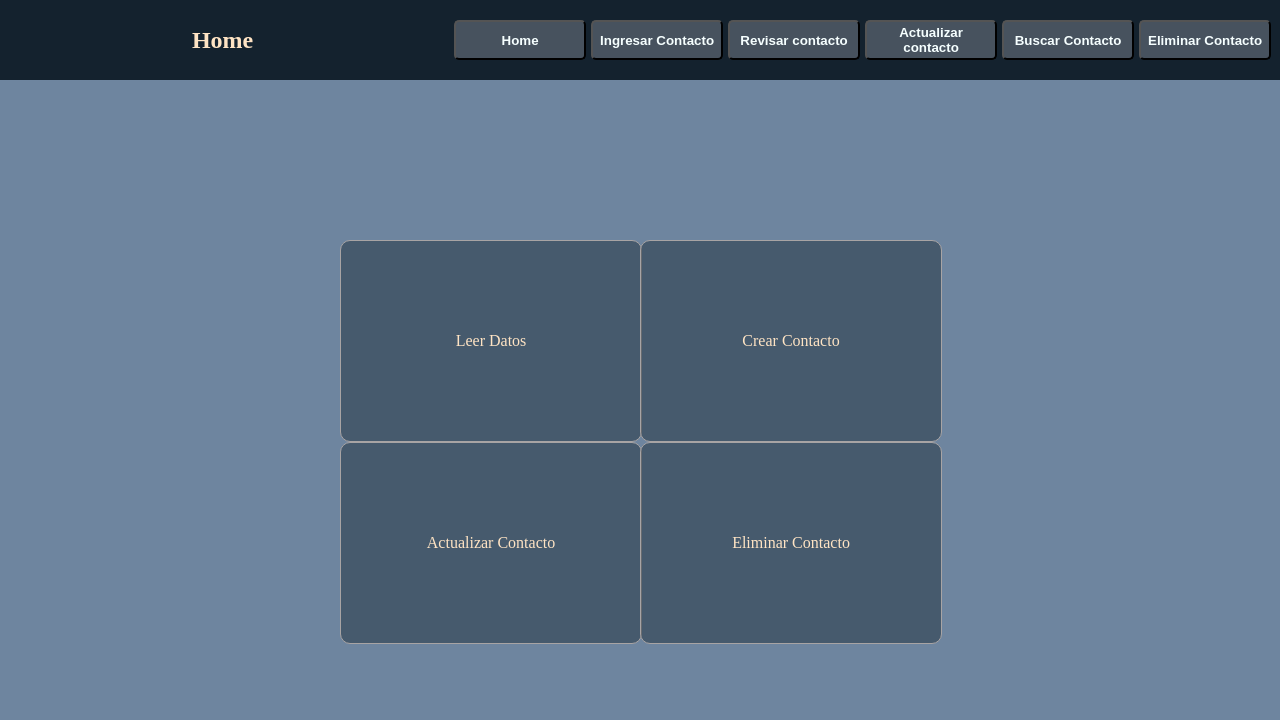
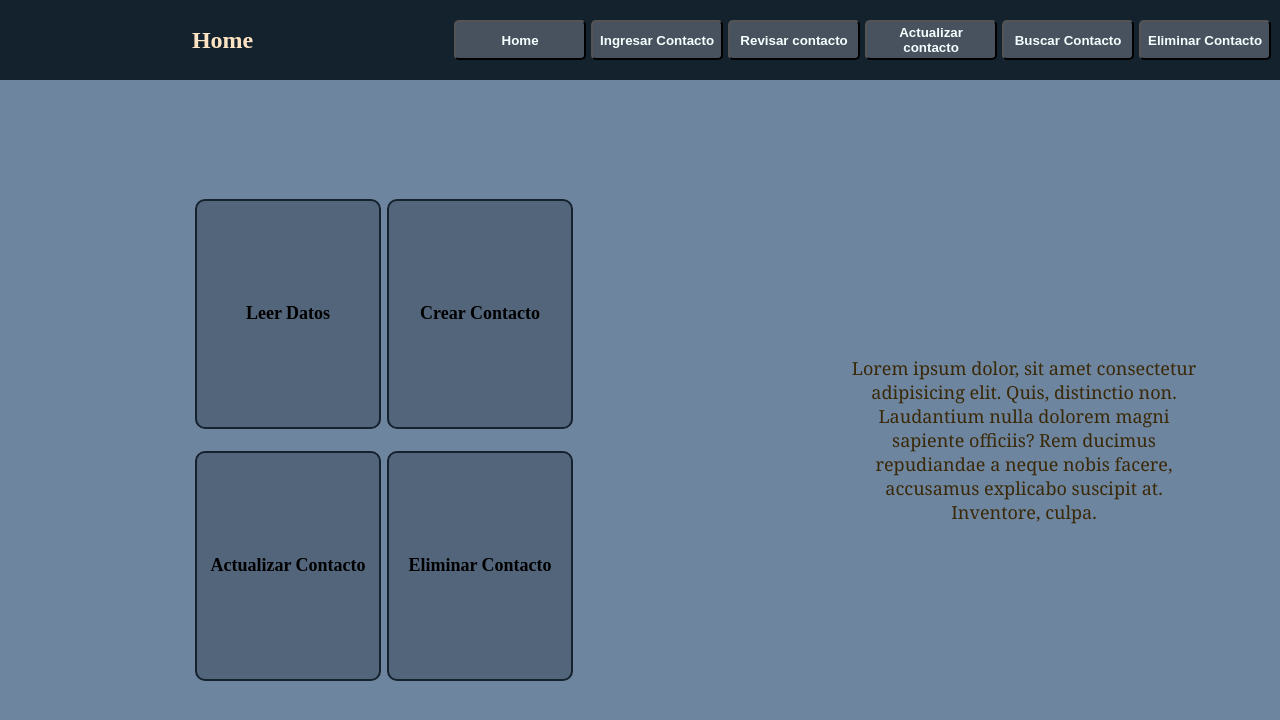
Before and after one commit to DiegoAmaya19/AgendaTelefonica, an Angular app in the folder AgendaTelefonica/AgendaTelelefonica_FrontEnd/AgendaTelefonicaAngular/: page / in a window 1280 px wide. Shown: the top 720 px of the page. Built offline with nearby package versions, Linux system fonts and the light colour scheme.

Commit message:
Cambio diseño de page Main

```diff
--- a/AgendaTelefonica/AgendaTelelefonica_FrontEnd/AgendaTelefonicaAngular/src/app/Component/view-main/main/main.component.css
+++ b/AgendaTelefonica/AgendaTelelefonica_FrontEnd/AgendaTelefonicaAngular/src/app/Component/view-main/main/main.component.css
@@ -3,62 +3,69 @@
   background-color: #6E859F;
   width: 100vw;
   display: flex;
+}
+
+:root{
+  --varColorLetraNormal: #e2e2e2;
+  --varColorLetraHover: #14222E;
+}
+
+.left-main{
+  height: 100%;
+  width: 60%;
+  display: flex;
   align-items: center;
   justify-content: center;
+  float: left;
 }
 
 .div-main-dasboard {
-  height: 400px;
-  width: 600px;
+  height: 70%;
+  width: 50%;
+  display: block;
+}
+
+.div-main-dasboard .box-one, .box-two {
+  display: block;
+  height: 100%;
+  width: 50%;
+}
+
+.div-a{
+  width: 100%;
+  height: 50%;
   display: flex;
   align-items: center;
   justify-content: center;
-}
-
-.div-main-dasboard button a {
-  background-color: #14222E70;
-  color: bisque;
-  height: 50%;
-  width: 100%;
-  display: flex;
-  align-items: center;
-  justify-content: center;
-  border: solid 1px rgb(168, 164, 164);
+  background: none;
   border-radius: 10px;
-  cursor: pointer;
-}
-
-.div-main-dasboard a {
-  background-color: #14222E70;
-  color: bisque;
-  height: 50%;
-  width: 100%;
-  display: flex;
-  align-items: center;
-  justify-content: center;
-  border: solid 1px rgb(168, 164, 164);
-  border-radius: 10px;
+  color: var(--varColorLetraNormal);
   cursor: pointer;
   text-decoration: none;
 }
 
-.div-main-dasboard a:focus {
-  background-color: rgba(255, 228, 196, 0.3);
-  color: #14222E;
+.div-a:hover {
+  border: #14222E solid 3px;
+  margin: 5px;
   font-size: 15px;
   font-weight: 900;
 }
 
-.div-main-dasboard a:hover {
-  background-color: rgba(255, 228, 196, 0.3);
-  color: #14222E;
-  font-size: 15px;
-  font-weight: 900;
-}
-
-.div-main-dasboard div {
-  height: 100%;
-  width: 50%;
+.div-main-dasboard div .div-a a {
+  color: var(--varColorLetraNormal);
+  font-size: 18px;
+  font-weight: bold;
+  text-decoration: none;
+  background-color: #14222E50;
+  height: 90%;
+  width: 95%;
+  margin: 0;
+  padding: 0;
+  display: flex;
+  align-items: center;
+  justify-content: center;
+  border: solid 2px #14222E;
+  border-radius: 10px;
 }
 
 .box-one {
@@ -68,3 +75,27 @@
 .box-two {
   float: right;
 }
+
+.right-main{
+  width: 40%;
+  height: 100%;
+  display: flex;
+  justify-content: center;
+  align-items: center;
+}
+
+.right-main .div-text-descripcion{
+  width: 70%;
+  height: 100%;
+  display: flex;
+  align-items: center;
+  justify-content: center;
+}
+
+.text-descripcion{
+  text-align: center;
+  font-size: large;
+  font-family:Georgia, 'Times New Roman', Times, serif;
+  font-weight: 500;
+  color: rgb(58, 41, 8);
+}
--- a/AgendaTelefonica/AgendaTelelefonica_FrontEnd/AgendaTelefonicaAngular/src/app/Component/view-main/main/main.component.html
+++ b/AgendaTelefonica/AgendaTelelefonica_FrontEnd/AgendaTelefonicaAngular/src/app/Component/view-main/main/main.component.html
@@ -1,17 +1,32 @@
 <div class="body">
-
+  <div class="left-main">
     <div class="div-main-dasboard">
-
       <div class="box-one">
+        <div class="div-a">
           <a routerLink="/viewGetRuta" class="box-read">Leer Datos</a>
+        </div>
+        <div class="div-a">
           <a class="box-update">Actualizar Contacto</a>
         </div>
-
+      </div>
       <div class="box-two">
+        <div class="div-a">
           <a routerLink="/viewPostRuta" class="box-create">Crear Contacto</a>
+        </div>
+        <div class="div-a">
           <a class="box-delete">Eliminar Contacto</a>
         </div>
-
+      </div>
+    </div>
   </div>
 
+  <div class="right-main">
+    <div class="div-text-descripcion">
+      <p class="text-descripcion">Lorem ipsum dolor,
+        sit amet consectetur adipisicing elit. Quis,
+        distinctio non. Laudantium nulla dolorem magni
+        sapiente officiis? Rem ducimus repudiandae a neque
+        nobis facere, accusamus explicabo suscipit at. Inventore, culpa.</p>
     </div>
+  </div>
+</div>
--- a/AgendaTelefonica/AgendaTelelefonica_FrontEnd/AgendaTelefonicaAngular/src/app/app.component.ts
+++ b/AgendaTelefonica/AgendaTelelefonica_FrontEnd/AgendaTelefonicaAngular/src/app/app.component.ts
@@ -1,12 +1,10 @@
 import { Component } from '@angular/core';
 import { RouterModule, RouterOutlet } from '@angular/router';
-import { ViewGetComponent } from './Component/view-get/view-get.component';
-import { MainComponent } from './Component/view-main/main/main.component';
 
 @Component({
   selector: 'app-root',
   standalone: true,
-  imports: [RouterOutlet, RouterModule, ViewGetComponent, MainComponent],
+  imports: [RouterOutlet, RouterModule],
   templateUrl: './app.component.html',
   styleUrl: './app.component.css'
 })
```
Also changed, not shown: AgendaTelefonica/AgendaTelelefonica_FrontEnd/AgendaTelefonicaAngular/src/app/Component/view-post/view-post.component.ts (+0 -10 lines). Lines whose indentation alone changed are shown as unchanged.
